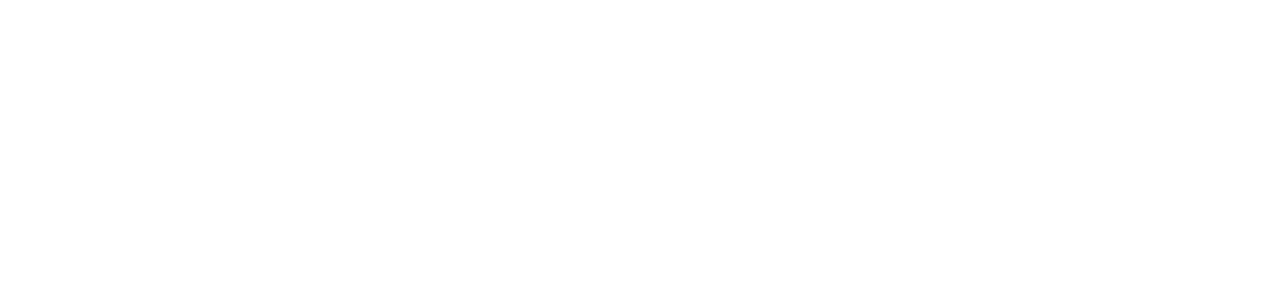
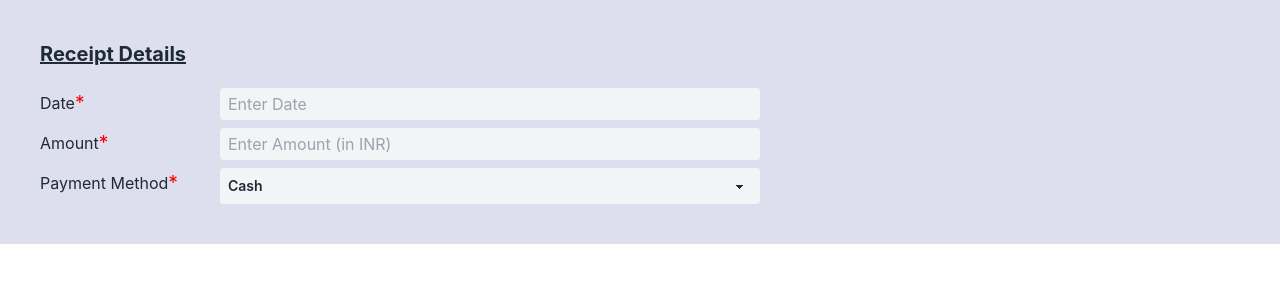
Before and after one commit to iinaamasum/onito-task, a React (Create React App) app: page / in a window 1280 px wide. Shown: the top 300 px of the page. Built offline with nearby package versions, Linux system fonts and the light colour scheme.

Commit message:
form date amount pay selection added

```diff
--- a/package.json
+++ b/package.json
@@ -6,6 +6,7 @@
     "@testing-library/jest-dom": "^5.14.1",
     "@testing-library/react": "^13.0.0",
     "@testing-library/user-event": "^13.2.1",
+    "daisyui": "^2.20.0",
     "react": "^18.2.0",
     "react-dom": "^18.2.0",
     "react-scripts": "5.0.1",
--- a/src/App.js
+++ b/src/App.js
@@ -1,5 +1,12 @@
+import ReceiptForm from './Pages/ReceiptForm/ReceiptForm';
+import './style/style.css';
+
 function App() {
-  return <></>;
+  return (
+    <>
+      <ReceiptForm />
+    </>
+  );
 }
 
 export default App;
--- /dev/null
+++ b/src/Pages/ReceiptForm/PaymentTable.jsx
@@ -0,0 +1,7 @@
+import React from 'react';
+
+const PaymentTable = () => {
+  return <div></div>;
+};
+
+export default PaymentTable;
--- /dev/null
+++ b/src/Pages/ReceiptForm/ReceiptForm.jsx
@@ -0,0 +1,48 @@
+import React from 'react';
+
+const ReceiptForm = () => {
+  return (
+    <section className="bg-[#dddeee] py-10">
+      <div className="container mx-auto px-5 md:px-7 lg:px-10 max-w-[1300px]">
+        <h2 className="underline text-xl font-bold">Receipt Details</h2>
+        <form>
+          <div className="w-full md:w-[75%] lg:w-[60%] flex justify-between mt-5">
+            <label className="w-1/4 required" htmlFor="date">
+              Date
+            </label>
+            <input
+              className="w-3/4 rounded py-1 px-2 bg-gray-100 focus:outline-none"
+              type="text"
+              placeholder="Enter Date"
+            />
+          </div>
+          <div className="w-full md:w-[75%] lg:w-[60%] flex justify-between mt-2">
+            <label className="w-1/4 required" htmlFor="amount">
+              Amount
+            </label>
+            <input
+              className="w-3/4 rounded py-1 px-2 bg-gray-100 focus:outline-none"
+              type="text"
+              placeholder="Enter Amount (in INR)"
+            />
+          </div>
+          <div className="w-full md:w-[75%] lg:w-[60%] flex justify-between mt-2">
+            <label className="w-1/4 required" htmlFor="payment-method">
+              Payment Method
+            </label>
+            <select class="select select-secondary w-3/4 rounded px-2 bg-gray-100 focus:outline-none border-none max-h-9 min-h-6">
+              <option selected>Cash</option>
+              <option>Google Pay</option>
+              <option>Bank Payment</option>
+              <option>Paypal</option>
+              <option>Card</option>
+              <option>Mobile Banking</option>
+            </select>
+          </div>
+        </form>
+      </div>
+    </section>
+  );
+};
+
+export default ReceiptForm;
--- /dev/null
+++ b/src/style/style.css
@@ -0,0 +1,5 @@
+.required::after {
+  content: '*';
+  color: red;
+  font-size: 1.2em;
+}
--- a/tailwind.config.js
+++ b/tailwind.config.js
@@ -3,5 +3,5 @@
   theme: {
     extend: {},
   },
-  plugins: [],
+  plugins: [require('daisyui')],
 };
```
Also changed, not shown: 1 other file (tests, documents, lock files or other folders).
